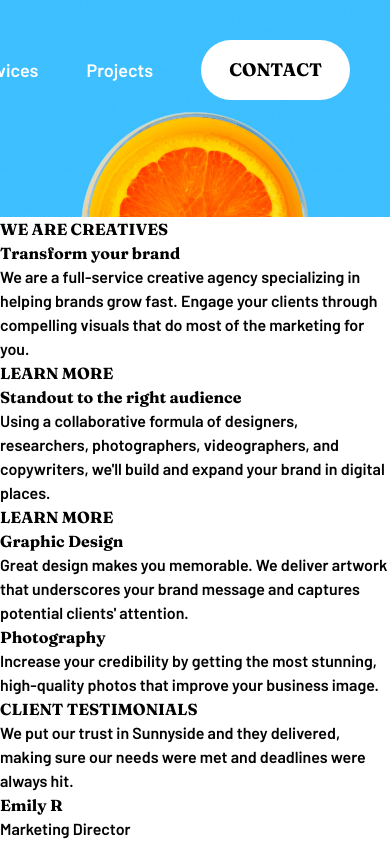
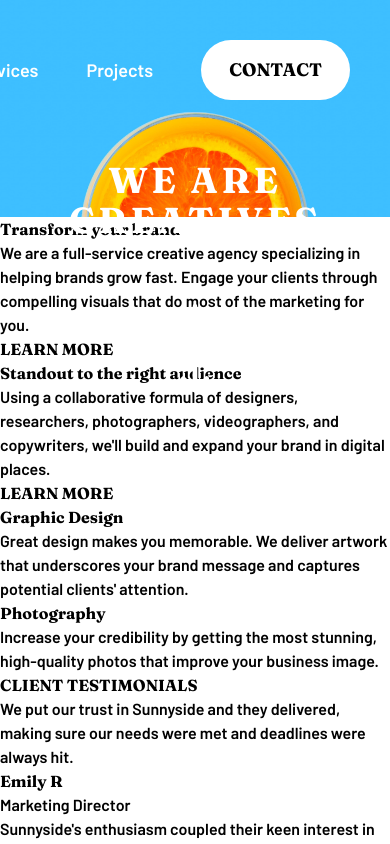
Before and after one commit to rjwhobbs/frontend-demo-0, a React (Vite) app: page / in a window 390 px wide. Shown: the top 844 px of the page. Built offline with nearby package versions, Linux system fonts and the light colour scheme.

Commit message:
Responsive header down to lg.

```diff
--- /dev/null
+++ b/src/Components/LandingComps/MainHeading.tsx
@@ -0,0 +1,19 @@
+import { FunctionComponent } from "react";
+import arrowDown from "url:../../../public/icons/icon-arrow-down.svg";
+
+const MainHeading: FunctionComponent = () => {
+  return (
+    <div className="absolute top-40 xl:top-48 w-full">
+      <h1 className="uppercase font-serif text-center tracking-widest text-white text-4xl xl:text-5xl">
+        We Are Creatives
+      </h1>
+      <img
+        className="mx-auto w-7 xl:w-9 mt-16 xl:mt-20"
+        src={arrowDown as string}
+        alt=""
+      />
+    </div>
+  );
+};
+
+export default MainHeading;
--- a/src/Containers/Landing.tsx
+++ b/src/Containers/Landing.tsx
@@ -1,9 +1,10 @@
 import { FunctionComponent } from "react";
 import Header from "../Components/Header";
-import BrandDescription from "../Components/Landing/BrandDescription";
-import ProdDescription from "../Components/Landing/ProdDescription";
-import Testimonials from "../Components/Landing/Testimonials";
+import BrandDescription from "../Components/LandingComps/BrandDescription";
+import ProdDescription from "../Components/LandingComps/ProdDescription";
+import Testimonials from "../Components/LandingComps/Testimonials";
 import Footer from "../Components/Footer";
+import MainHeading from "../Components/LandingComps/MainHeading";
 
 const content = [
   "We are a full-service creative agency specializing in helping brands grow fast. Engage your clients through compelling visuals that do most of the marketing for you.",
@@ -20,9 +21,9 @@ const testimonials = [
 
 const Landing: FunctionComponent = () => {
   return (
-    <>
+    <div className="container xl:container mx-auto relative">
       <Header></Header>
-      <h1 className="uppercase font-serif">We Are Creatives</h1>
+      <MainHeading></MainHeading>
       <BrandDescription
         heading={"Transform your brand"}
         content={content[0]}
@@ -56,7 +57,7 @@ const Landing: FunctionComponent = () => {
         testimonial={testimonials[2]}
       ></Testimonials>
       <Footer></Footer>
-    </>
+    </div>
   );
 };
 
--- a/src/style.css
+++ b/src/style.css
@@ -20,7 +20,3 @@
   width: 1px;
   white-space: nowrap; /* 1 */
 }
-
-.bg-img {
-  background-image: url("../public/images/image-header.jpg");
-}
```
Also changed, not shown: src/Components/LandingComps/BrandDescription.tsx (renamed from src/Components/Landing/BrandDescription.tsx), src/Components/LandingComps/LandingProps.ts (renamed from src/Components/Landing/LandingProps.ts), src/Components/LandingComps/ProdDescription.tsx (renamed from src/Components/Landing/ProdDescription.tsx), src/Components/LandingComps/Testimonials.tsx (renamed from src/Components/Landing/Testimonials.tsx).
